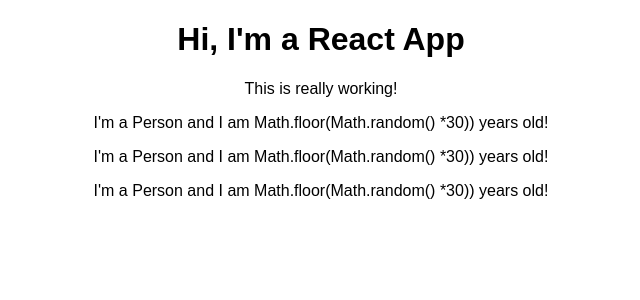
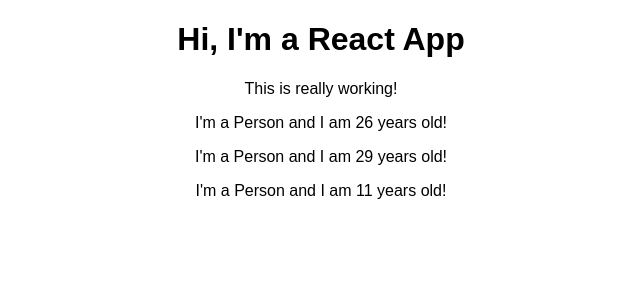
Before and after one commit to keitaro73/udemy-rtcg-react-complete-guide, a React (Create React App) app: page / in a window 1280 px wide. Shown: the top 300 px of the page, without its empty margins (319-959 px from the left). Built offline with nearby package versions, Linux system fonts and the light colour scheme.

Commit message:
Section 3, Lecture 34 - dynamic content

```diff
--- a/src/Person/Person.js
+++ b/src/Person/Person.js
@@ -1,7 +1,7 @@
 import React from 'react';
 
 const person = () => {
-    return <p>I'm a Person and I am Math.floor(Math.random() *30)) years old!</p>
+    return <p>I'm a Person and I am { Math.floor(Math.random() *30) } years old!</p>
 }
 
 export default person;
```
